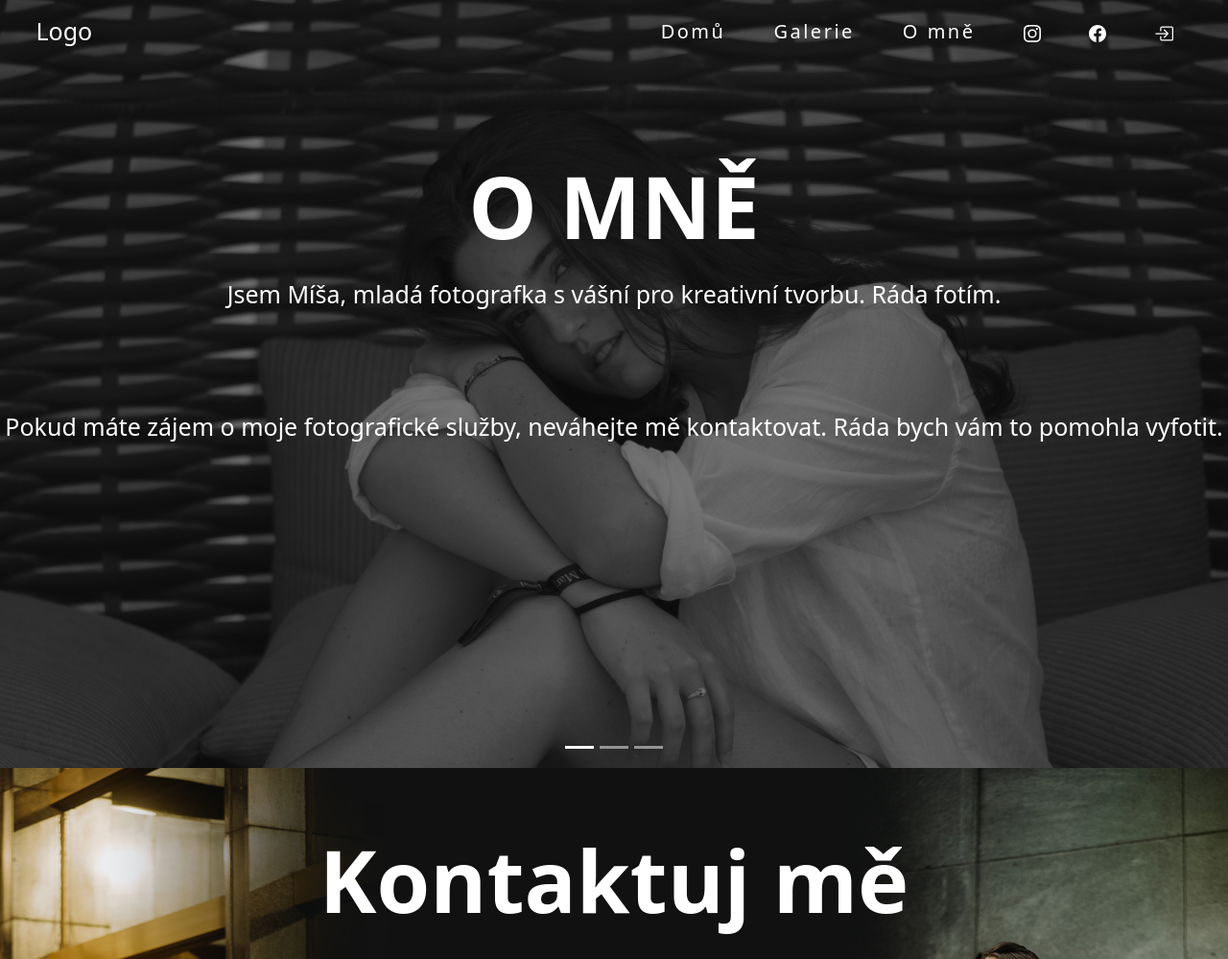
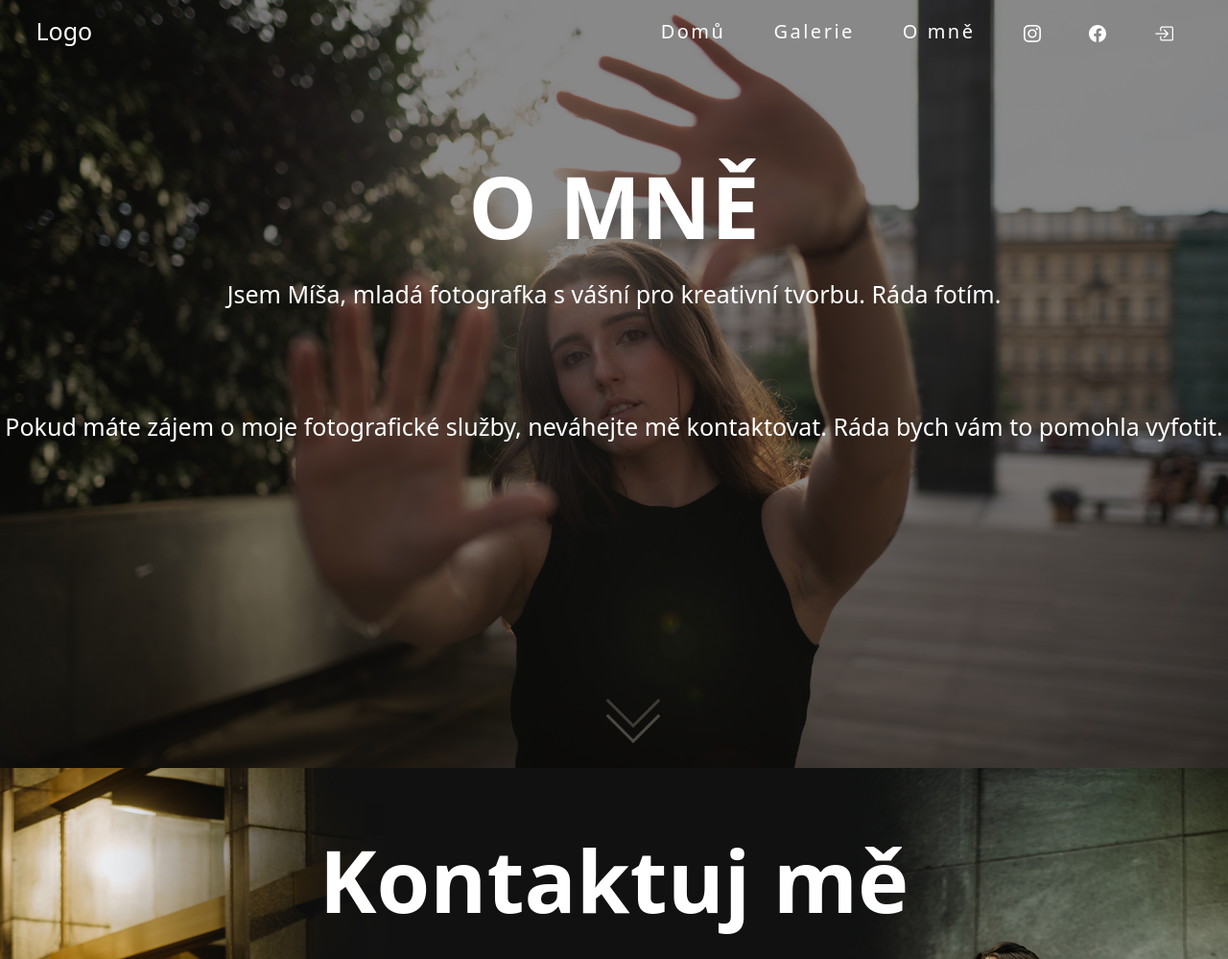
Before and after one commit to Kopyyx/photo-gallery, a PHP site: page /photo-gallery/about.php in a window 1280 px wide. Shown: the top 999 px of the page at 96% size. Run offline with PHP 8.4, Linux system fonts and the light colour scheme.

Commit message:
add scroll to next button + php mailer error alert

```diff
--- a/photo-gallery/about.php
+++ b/photo-gallery/about.php
@@ -16,7 +16,7 @@
     </div>
 
     <div id="myCarousel" class="carousel slide" data-bs-ride="carousel" data-bs-interval="10000">
-        <div class="carousel-indicators">
+        <!--<div class="carousel-indicators">
             <button type="button" data-bs-target="#myCarousel" data-bs-slide-to="0" class="active"
                     aria-label="Slide 1"></button>
             <button type="button" data-bs-target="#myCarousel" data-bs-slide-to="1" aria-label="Slide 2"
@@ -24,22 +24,36 @@
                     aria-current="true"></button>
             <button type="button" data-bs-target="#myCarousel" data-bs-slide-to="2" aria-label="Slide 3"
                     class=""></button>
-        </div>
+        </div>-->
         <div class="carousel-inner">
             <div class="carousel-item active">
-                <img src="photos/her/img1.JPG" class="d-block w-100">
+                <img src="photos/her/img2.JPEG" class="d-block w-100">
             </div>
             <div class="carousel-item">
-                <img src="photos/her/img2.JPEG" class="d-block w-100">
+                <img src="photos/her/img1.JPG" class="d-block w-100">
             </div>
             <div class="carousel-item">
                 <img src="photos/hockey1.jpg" class="d-block w-100">
             </div>
         </div>
     </div>
+<!--
+    <div class="scroll-to-next">
+        <a href="#contact_section">
+            <img src="icons/arrow-down.svg" alt="arrow-down-icon">
+        </a>
+    </div>-->
+    <div class="scroll-to-next">
+        <a href="#contact_section">
+            <Div class="arrow1"></Div>
+            <Div class="arrow2"></Div>
+        </a>
+
+    </div>
+
 
 </section>
-<section class="contact_section">
+<section id="contact_section" class="contact_section">
     <div class="container h-100 w-100 d-flex flex-column justify-content-center align-items-center">
             <h3 class="contact_title">Kontaktuj mě</h3>
 
--- a/photo-gallery/mailsender.php
+++ b/photo-gallery/mailsender.php
@@ -49,11 +49,14 @@ function myMail()
         $mail->Body = $text . '<br>' . $email;
         //$mail->AltBody = 'This is the body in plain text for non-HTML mail clients';
         $mail->send();
-        echo '<script type="text/javascript">
+            echo '<script type="text/javascript">
        window.onload = function () { alert("Message has been sent");
            window.location.href = "http://localhost:8000/photo-gallery/about.php";} </script>';
 
     } catch (Exception $e) {
+        /*echo '<script type="text/javascript">
+            window.onload = function () { alert("Chyba! Email se nemohl odeslat");
+            window.location.href = "http://localhost:8000/photo-gallery/about.php";}</script>';*/
         echo "Message could not be sent. Mailer Error: {$mail->ErrorInfo}";
     }
     //return file_put_contents("mail.html", $recipient . "<br><br>" . $text);
--- a/photo-gallery/style.css
+++ b/photo-gallery/style.css
@@ -879,7 +879,30 @@ ul {
 .image-gallery img:hover {
     filter: grayscale(0);
 }
-@media (max-width:768px) {
+
+.arrow1{
+    width: 4rem;
+    height: 4rem;
+    background-color: transparent; z-index: 101;
+    bottom: 35px;
+    position: absolute;
+    border-width: 0 0.3em 0.3em 0;
+    border-style: solid;
+    border-color: antiquewhite;
+    animation: scrolldown 1.2s ease-in-out infinite 0.15s;}
+
+.arrow2{
+    width: 4rem;
+    height: 4rem;
+    background-color: transparent; z-index: 101;
+    bottom: 50px;
+    position: absolute;
+    border-width: 0 0.3em 0.3em 0;
+    border-style: solid;
+    border-color: antiquewhite;
+    animation: scrolldown 1.2s ease-in-out infinite}
+
+@media screen and (max-width:768px) {
     .image-gallery li img {
         width: 100%;
         height: 100%;
@@ -890,4 +913,33 @@ ul {
     .image-gallery li:hover {
         transform: scale(1);
     }
+    .arrow1{
+        width: 3rem;
+        height: 3rem;
+    }
+    .arrow2{
+        width: 3rem;
+        height: 3rem;
+    }
 }
+
+@keyframes scrolldown {
+    0%{
+        transform: translateY(20%) rotate(45deg);
+        opacity: 0.7;
+    }
+    50%{
+        transform: translateY(0%) rotate(45deg);
+        opacity: 0.2;
+    }
+    100%{
+        transform: translateY(20%) rotate(45deg);
+        opacity: 0.7;
+    }
+}
+
+.scroll-to-next{
+    display: flex;
+    justify-content: center;
+
+}
```
Also changed, not shown: photo-gallery/button.txt (added, +80 -0 lines), photo-gallery/icons/arrow-down.svg (added).
